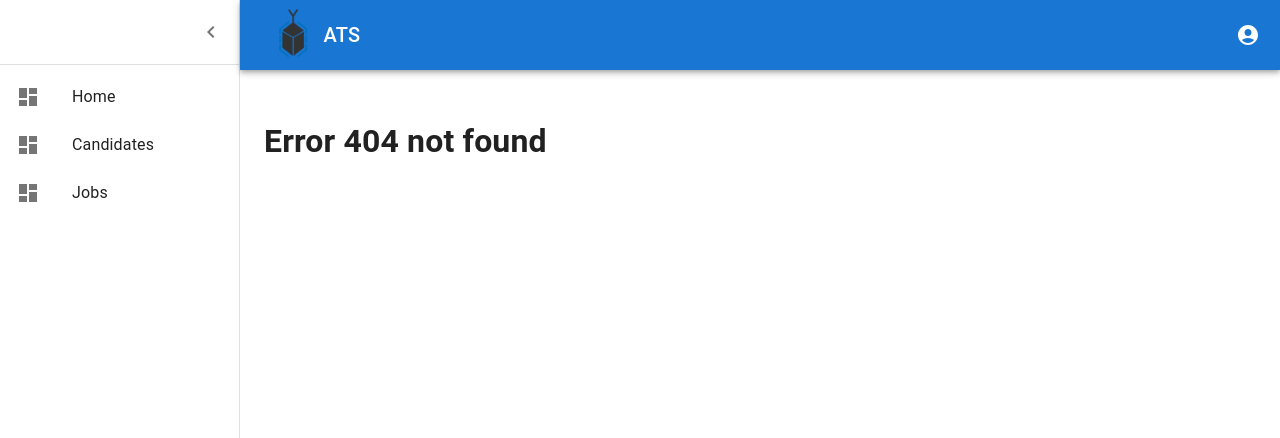
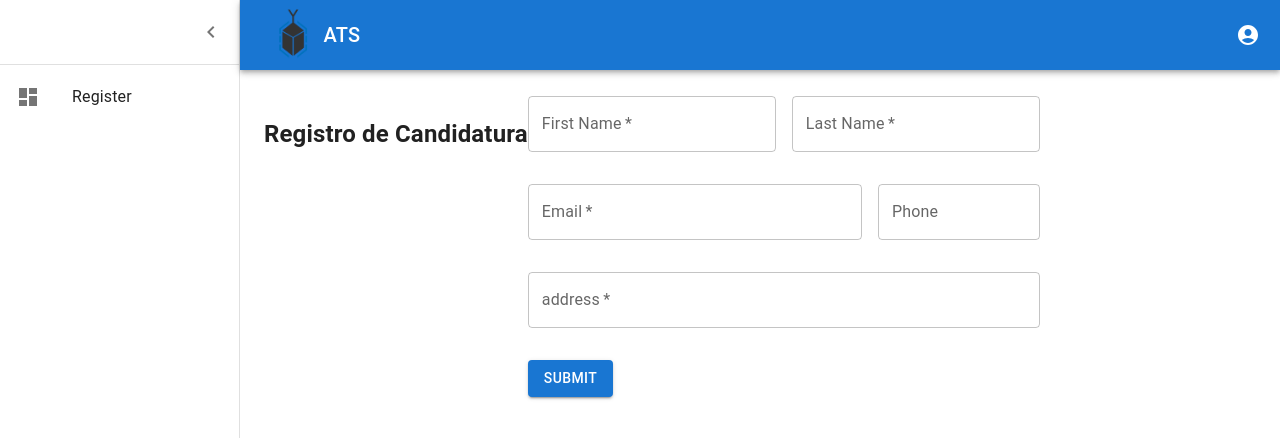
Before and after one commit to BeneharoFranco/atsFronted, a React (Vite) app: page /CandidateAdd in a window 1280 px wide. Before the commit this address had no page. Shown: the top 438 px of the page. Built offline with nearby package versions, Linux system fonts and the light colour scheme.

Commit message:
CandidateAdd Done, except files

```diff
--- a/src/components/UploadFile/UploadFile.jsx
+++ b/src/components/UploadFile/UploadFile.jsx
@@ -1,5 +1,5 @@
 import React, { Component } from "react";
-import UploadService from "../../services/uploadService";
+import Upload from "../../services/uploadService";
 import {
   LinearProgress,
   Box,
@@ -27,7 +27,6 @@ export default class UploadFile extends Component {
 
     this.state = {
       currentFile: undefined,
-      previewImage: undefined,
       progress: 0,
       message: "",
       isError: false,
@@ -39,12 +38,20 @@ export default class UploadFile extends Component {
   }
 
   selectFile(event) {
-    this.setState({
-      currentFile: event.target.files[0],
-      previewImage: URL.createObjectURL(event.target.files[0]),
-      progress: 0,
-      message: "",
-    });
+    const file = event.target.files[0];
+    if (file && file.type === "application/pdf") {
+      this.setState({
+        currentFile: file,
+        progress: 0,
+        message: "",
+      });
+    } else {
+      this.setState({
+        currentFile: undefined,
+        message: "Please select a PDF file.",
+        isError: true,
+      });
+    }
   }
 
   upload() {
@@ -52,17 +59,16 @@ export default class UploadFile extends Component {
       progress: 0,
     });
 
-    UploadService.upload(this.state.currentFile, (event) => {
-      this.setState({
-        progress: Math.round((100 * event.loaded) / event.total),
-      });
-    })
+    const formData = new FormData();
+    formData.append("file", this.state.currentFile);
+
+    Upload.upload(formData)
       .then((response) => {
         this.setState({
           message: response.data.message,
           isError: false,
         });
-        return UploadService.getFiles();
+
       })
       .then((files) => {
         this.setState({
@@ -72,30 +78,15 @@ export default class UploadFile extends Component {
       .catch((err) => {
         this.setState({
           progress: 0,
-          message: "Could not upload the image!",
+          message: "Could not upload the file!",
           currentFile: undefined,
           isError: true,
         });
       });
   }
 
-  componentDidMount() {
-    UploadService.getFiles().then((response) => {
-      this.setState({
-        imageInfos: response.data,
-      });
-    });
-  }
-
   render() {
-    const {
-      currentFile,
-      previewImage,
-      progress,
-      message,
-      imageInfos,
-      isError,
-    } = this.state;
+    const { currentFile, progress, message, imageInfos, isError } = this.state;
 
     return (
       <div className="mg20">
@@ -105,11 +96,11 @@ export default class UploadFile extends Component {
             name="btn-upload"
             style={{ display: "none" }}
             type="file"
-            accept="image/*"
+            accept="application/pdf"
             onChange={this.selectFile}
           />
           <Button className="btn-choose" variant="outlined" component="span">
-            Choose Image
+            Choose PDF
           </Button>
         </label>
         <div className="file-name">{currentFile ? currentFile.name : null}</div>
@@ -138,12 +129,6 @@ export default class UploadFile extends Component {
           </Box>
         )}
 
-        {previewImage && (
-          <div>
-            <img className="preview my20" src={previewImage} alt="" />
-          </div>
-        )}
-
         {message && (
           <Typography
             variant="subtitle2"
@@ -153,23 +138,19 @@ export default class UploadFile extends Component {
           </Typography>
         )}
 
-        <Typography variant="h6" className="list-header">
-          List of Images
+        {/* <Typography variant="h6" className="list-header">
+          List of Files
         </Typography>
         <ul className="list-group">
           {imageInfos &&
-            imageInfos.map((image, index) => (
+            imageInfos.map((file, index) => (
               <ListItem divider key={index}>
-                <img
-                  src={image.url}
-                  alt={image.name}
-                  height="80px"
-                  className="mr20"
-                />
-                <a href={image.url}>{image.name}</a>
+                <a href={file.url} target="_blank" rel="noopener noreferrer">
+                  {file.name}
+                </a>
               </ListItem>
             ))}
-        </ul>
+        </ul> */}
       </div>
     );
   }
--- a/src/layouts/Root.jsx
+++ b/src/layouts/Root.jsx
@@ -25,8 +25,10 @@ const pagesRecruiter = [
 
 if (localStorage.getItem("role") === "admin") {
   pages = pagesAdmin;
+} else if (localStorage.getItem("role") === "recruiter") {
+  pages = pagesRecruiter;
 } else {
-  pages = pagesRecruiter;
+  pages = [{ name: "Register", path: "/CandidateAdd" }];
 }
 
 // const pages = [
--- a/src/page/Candidate/Candidate.jsx
+++ b/src/page/Candidate/Candidate.jsx
@@ -1,32 +1,31 @@
-import './Candidate.css'
+import "./Candidate.css";
 import { useEffect, useState } from "react";
 import UserCard from "../../components/UserCard/UserCard";
 import Alert from "@mui/material/Alert";
-import { getAllCandidates } from '../../services/candidateService';
+import { getAllCandidates } from "../../services/candidateService";
 
 const Candidate = () => {
-
- const [list, setList] = useState([]);
+  const [list, setList] = useState([]);
   const [alert, setAlert] = useState(false);
   const [del, setDel] = useState(false);
   const [openEdit, setOpenEdit] = useState(false);
   const [selectedCanId, setSelectedCanId] = useState(null);
 
   useEffect(() => {
-    const candidateList = async () => {
+    const fetchData = async () => {
       try {
-        const { result } = await getAllCandidates();
+        const result = await getAllCandidates();
         if (!result || result.length === 0) {
           setAlert(true);
+        } else {
+          setList(result);
         }
-        setList(result);
-        setDel(false);
       } catch (error) {
-        console.error("Error fetching USERS ", error);
+        console.error("Error fetching candidates:", error);
         setAlert(true);
       }
     };
-    candidateList();
+    fetchData();
   }, [del]);
 
   const handleEditOpen = (canId) => {
@@ -40,25 +39,25 @@ const Candidate = () => {
   };
 
   const handleUpdate = () => {
-    // Trigger a re-fetch of the user list
-    setDel(true);
+    setDel(!del); // Cambia el estado de 'del' para forzar una actualización de datos
   };
 
   return (
     <div>
       {alert ? (
-        <Alert severity="error">Error fetching Users</Alert>
+        <Alert severity="error">Error fetching Candidates</Alert>
       ) : (
         list.map((data) => (
           <UserCard
             key={data.id}
-            candidates={data}
+            candidate={data}
             setList={setList}
             setDel={setDel}
             onEdit={handleEditOpen}
           />
         ))
       )}
+      {/* Componente para editar */}
       {/* <UserEdit
         open={openEdit}
         handleClose={handleEditClose}
@@ -67,7 +66,6 @@ const Candidate = () => {
       /> */}
     </div>
   );
+};
 
-}
-
-export default Candidate
+export default Candidate;
--- a/src/page/Candidate/CandidateAdd/CandidateAdd.jsx
+++ b/src/page/Candidate/CandidateAdd/CandidateAdd.jsx
@@ -0,0 +1,167 @@
+import React, { useState } from "react";
+import {
+  FormControl,
+  FormLabel,
+  RadioGroup,
+  Radio,
+  TextField,
+  Button,
+  Container,
+  Stack,
+  Alert,
+} from "@mui/material";
+import FormControlLabel from "@mui/material/FormControlLabel";
+
+import UploadFile from "../../../components/UploadFile/UploadFile";
+import { createCandidate } from "../../../services/candidateService";
+import { useNavigate } from "react-router-dom";
+
+const CandidateAdd = () => {
+  const [form, setForm] = React.useState({
+    first_name: "",
+    last_name: "",
+    email: "",
+    phone: "",
+    address: "",
+    resume: null,
+    photo: null,
+  });
+
+  const handleChange = (event) => {
+    const { id, name, value } = event.target;
+    setForm({
+      ...form,
+      [id || name]: value,
+    });
+  };
+
+  const navigate = useNavigate();
+
+  const handleClicAlert = () => {
+    setAlert(false);
+    window.location.reload(false);
+  };
+
+  const handleSubmit = async (event) => {
+    event.preventDefault();
+
+    const { message } = await createCandidate(form);
+    if (message == "Candidate created") {
+      setAlert(true);
+    }
+  };
+
+  const [value, setValue] = useState("");
+  const [error, setError] = useState(false);
+  const [alert, setAlert] = useState(false);
+
+  const handleChangeNum = (event) => {
+    const newValue = event.target.value;
+    if (!Number.isFinite(parseFloat(newValue)) && newValue !== "") {
+      setError(true);
+    } else {
+      setError(false);
+      handleChange(event);
+    }
+
+    setValue(newValue);
+  };
+
+  return (
+
+    <React.Fragment>
+      <h2>Registro de Candidatura</h2>
+      <form onSubmit={handleSubmit}>
+        <Stack spacing={2} direction="row" sx={{ marginBottom: 4 }}>
+          <TextField
+            id="first_name"
+            type="text"
+            variant="outlined"
+            color="secondary"
+            label="First Name"
+            value={form.first_name}
+            onChange={handleChange}
+            fullWidth
+            required
+          />
+          <TextField
+            id="last_name"
+            type="text"
+            variant="outlined"
+            color="secondary"
+            label="Last Name"
+            value={form.last_name}
+            onChange={handleChange}
+            fullWidth
+            required
+          />
+        </Stack>
+        <Stack spacing={2} direction="row" sx={{ marginBottom: 4 }}>
+          <TextField
+            id="email"
+            type="email"
+            variant="outlined"
+            color="secondary"
+            label="Email"
+            value={form.email}
+            onChange={handleChange}
+            fullWidth
+            required
+            sx={{ mb: 4 }}
+          />
+          <TextField
+            id="phone"
+            type="text"
+            variant="outlined"
+            color="secondary"
+            label="Phone"
+            error={error}
+            helperText={error ? "Only numbers are allowed" : ""}
+            value={form.phone}
+            onChange={handleChangeNum}
+          />
+        </Stack>
+        <TextField
+          id="address"
+          type="text"
+          variant="outlined"
+          color="secondary"
+          label="address"
+          onChange={handleChange}
+          value={form.address}
+          required
+          fullWidth
+          sx={{ mb: 4 }}
+        />
+
+        {/*  <div>  <UploadFile /> </div> */}
+        <Button
+          type="submit"
+          variant="contained"
+          color="primary"
+          onSubmit={handleSubmit}
+        >
+          Submit
+        </Button>
+        {alert ? (
+          <Stack sx={{ width: "100%" }} spacing={2}>
+            <Alert
+              severity="success"
+              action={
+                <Button color="inherit" size="small" onClick={handleClicAlert}>
+                  CERRAR
+                </Button>
+              }
+            >
+              El registro de tu candidatura se ha realizado correctamente.
+            </Alert>
+          </Stack>
+        ) : (
+          ""
+        )}
+      </form>
+    </React.Fragment>
+  );
+};
+
+export default CandidateAdd;
--- a/src/page/Users/UserAdd/UserAdd.jsx
+++ b/src/page/Users/UserAdd/UserAdd.jsx
@@ -10,10 +10,10 @@ import {
   Stack,
 } from "@mui/material";
 import FormControlLabel from "@mui/material/FormControlLabel";
+import { useNavigate } from "react-router-dom";
 
 //import UploadFile from "../../../components/UploadFile/UploadFile";
 import { createOneUser } from "../../../services/userService";
-import { useNavigate } from "react-router-dom";
 
 const UserAdd = () => {
   const [form, setForm] = React.useState({
--- a/src/router/index.jsx
+++ b/src/router/index.jsx
@@ -10,6 +10,7 @@ import AddJobOpening from "../page/JobOpening/Add/Add";
 import EditJobOpening from "../page/JobOpening/Edit/Edit";
 import UserAdd from "../page/Users/UserAdd/UserAdd";
 import Candidate from "../page/Candidate/Candidate";
+import CandidateAdd from "../page/Candidate/CandidateAdd/CandidateAdd";
 
 const router = createBrowserRouter([
   {
@@ -25,10 +26,13 @@ const router = createBrowserRouter([
         path: "",
         element: <Home />,
         loader: () => {
-          if (!localStorage.getItem("token") || localStorage.getItem("token") == undefined) {
+          if (
+            !localStorage.getItem("token") ||
+            localStorage.getItem("token") == undefined
+          ) {
             localStorage.removeItem("token");
             localStorage.removeItem("role");
-            return redirect("/login")  //If the user isn't logged in, we redirect to the login page.
+            return redirect("/login"); //If the user isn't logged in, we redirect to the login page.
           } else {
             return null;
           }
@@ -38,10 +42,13 @@ const router = createBrowserRouter([
         path: "/Home",
         element: <Home />,
         loader: () => {
-          if (!localStorage.getItem("token") || localStorage.getItem("token") == undefined) {
+          if (
+            !localStorage.getItem("token") ||
+            localStorage.getItem("token") == undefined
+          ) {
             localStorage.removeItem("token");
             localStorage.removeItem("role");
-            return redirect("/login")  //If the user isn't logged in, we redirect to the login page.
+            return redirect("/login"); //If the user isn't logged in, we redirect to the login page.
           } else {
             return null;
           }
@@ -51,13 +58,16 @@ const router = createBrowserRouter([
         path: "/User",
         element: <User />,
         loader: () => {
-          if (!localStorage.getItem("token") || localStorage.getItem("token") == undefined) {
+          if (
+            !localStorage.getItem("token") ||
+            localStorage.getItem("token") == undefined
+          ) {
             localStorage.removeItem("token");
             localStorage.removeItem("role");
-            return redirect("/login")  //If the user isn't logged in, we redirect to the login page.
+            return redirect("/login"); //If the user isn't logged in, we redirect to the login page.
           } else if (localStorage.getItem("role") !== "admin") {
             return redirect("/Home");
-          }else {
+          } else {
             return null;
           }
         },
@@ -66,12 +76,15 @@ const router = createBrowserRouter([
         path: "/User/Add",
         element: <UserAdd />,
         loader: () => {
-          if (!localStorage.getItem("token") || localStorage.getItem("token") == undefined) {
+          if (
+            !localStorage.getItem("token") ||
+            localStorage.getItem("token") == undefined
+          ) {
             localStorage.removeItem("token");
             localStorage.removeItem("role");
-            return redirect("/login")  //If the user isn't logged in, we redirect to the login page.
-          // if (!localStorage.getItem("token")) {
-          //   return redirect("/login"); //If the user isn't logged in, we redirect to the login page.
+            return redirect("/login"); //If the user isn't logged in, we redirect to the login page.
+            // if (!localStorage.getItem("token")) {
+            //   return redirect("/login"); //If the user isn't logged in, we redirect to the login page.
           } else if (localStorage.getItem("role") !== "admin") {
             return redirect("/Home");
           } else {
@@ -79,16 +92,33 @@ const router = createBrowserRouter([
           }
         },
       },
-       {
+      {
         path: "/Candidate",
-        element: <Candidate/>,
+        element: <Candidate />,
         loader: () => {
-          if (!localStorage.getItem("token") || localStorage.getItem("token") == undefined) {
+          if (
+            !localStorage.getItem("token") ||
+            localStorage.getItem("token") == undefined
+          ) {
             localStorage.removeItem("token");
             localStorage.removeItem("role");
             return redirect("/login"); //If the user isn't logged in, we redirect to the login page.
           }
         },
+      },
+      {
+        path: "/CandidateAdd",
+        element: <CandidateAdd />/* ,
+        loader: () => {
+          if (
+            !localStorage.getItem("token") ||
+            localStorage.getItem("token") == undefined
+          ) {
+            localStorage.removeItem("token");
+            localStorage.removeItem("role");
+            return redirect("/login"); //If the user isn't logged in, we redirect to the login page.
+          }
+        }, */
       },
       {
         path: "/JobOpening",
@@ -108,10 +138,13 @@ const router = createBrowserRouter([
         //   },
         // ],
         loader: () => {
-          if (!localStorage.getItem("token") || localStorage.getItem("token") == undefined) {
+          if (
+            !localStorage.getItem("token") ||
+            localStorage.getItem("token") == undefined
+          ) {
             localStorage.removeItem("token");
             localStorage.removeItem("role");
-            return redirect("/login")  //If the user isn't logged in, we redirect to the login page.
+            return redirect("/login"); //If the user isn't logged in, we redirect to the login page.
           } else {
             return null;
           }
@@ -121,10 +154,13 @@ const router = createBrowserRouter([
         path: "/JobOpening/Add",
         element: <AddJobOpening />,
         loader: () => {
-          if (!localStorage.getItem("token") || localStorage.getItem("token") == undefined) {
+          if (
+            !localStorage.getItem("token") ||
+            localStorage.getItem("token") == undefined
+          ) {
             localStorage.removeItem("token");
             localStorage.removeItem("role");
-            return redirect("/login")  //If the user isn't logged in, we redirect to the login page.
+            return redirect("/login"); //If the user isn't logged in, we redirect to the login page.
           } else {
             return null;
           }
@@ -134,10 +170,13 @@ const router = createBrowserRouter([
         path: "/JobOpening/Edit/:idJobOpening",
         element: <EditJobOpening />,
         loader: () => {
-          if (!localStorage.getItem("token") || localStorage.getItem("token") == undefined) {
+          if (
+            !localStorage.getItem("token") ||
+            localStorage.getItem("token") == undefined
+          ) {
             localStorage.removeItem("token");
             localStorage.removeItem("role");
-            return redirect("/login")  //If the user isn't logged in, we redirect to the login page.
+            return redirect("/login"); //If the user isn't logged in, we redirect to the login page.
           } else {
             return null;
           }
@@ -153,8 +192,11 @@ const router = createBrowserRouter([
     path: "/login",
     element: <Login />,
     loader: () => {
-      if (localStorage.getItem("token") && localStorage.getItem("token") !== undefined) {
-        return redirect("/Home")  //If the user isn't logged in, we redirect to the login page.
+      if (
+        localStorage.getItem("token") &&
+        localStorage.getItem("token") !== undefined
+      ) {
+        return redirect("/Home"); //If the user isn't logged in, we redirect to the login page.
       } else {
         return null;
       }
--- a/src/services/uploadService.js
+++ b/src/services/uploadService.js
@@ -1,15 +1,27 @@
 import api from "./config";
 
-const upload = async (formData)=>{
+const upload = async (formData) => {
   try {
     const result = await api.post("/upload", formData, {
       headers: {
-        "Content-Type": "application/json",
+        "Content-Type": "multipart/form-data",
       },
     });
-
+    return result;
   } catch (error) {
     console.log(error);
     throw error;
   }
-}
+};
+
+/* const getFiles = async () => {
+  try {
+    const result = await api.get("/files");
+    return result;
+  } catch (error) {
+    console.log(error);
+    throw error;
+  }
+}; */
+
+export default { upload/* , getFiles  */};
```
